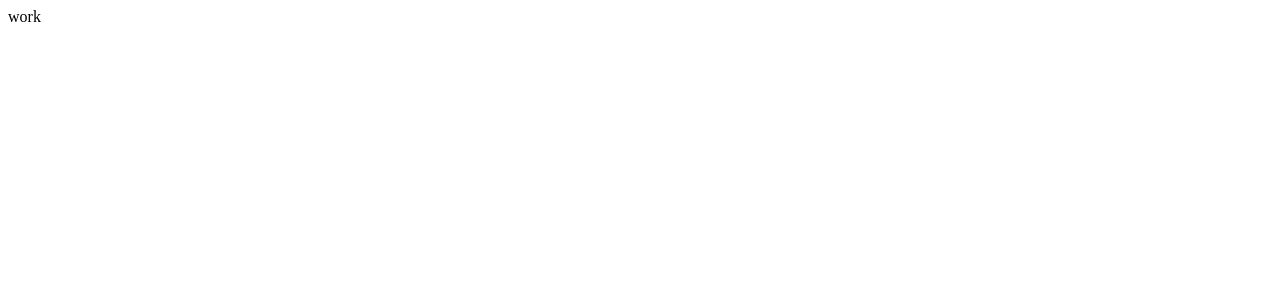
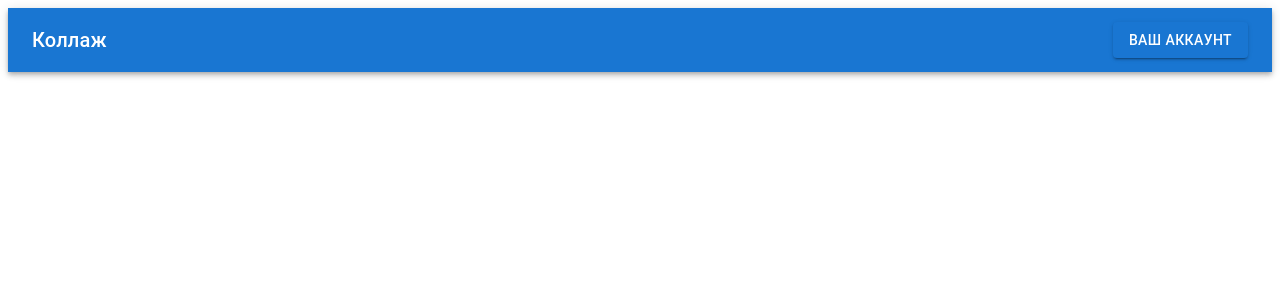
Before and after one commit to vadim36/TulaHack23-2-, a React (Create React App) app: page / in a window 1280 px wide. Shown: the top 300 px of the page. Built offline with nearby package versions, Linux system fonts and the light colour scheme.

Commit message:
made header

```diff
--- a/package.json
+++ b/package.json
@@ -3,6 +3,10 @@
   "version": "0.1.0",
   "private": true,
   "dependencies": {
+    "@emotion/react": "^11.11.1",
+    "@emotion/styled": "^11.11.0",
+    "@mui/icons-material": "^5.14.14",
+    "@mui/material": "^5.14.14",
     "@testing-library/jest-dom": "^5.17.0",
     "@testing-library/react": "^13.4.0",
     "@testing-library/user-event": "^13.5.0",
--- a/src/App.js
+++ b/src/App.js
@@ -1,9 +1,13 @@
-import React from 'react'
+import React, {useState} from 'react'
+import Header from './components/Header/Header';
+import ChatsPanel from './components/ChatsPanel/ChatsPanel';
 
 function App() {
+  const [auth, setAuth] = useState(true);
+
   return (
     <div id="App">
-      work
+      <Header auth={auth}/>
     </div>
   );
 }
--- /dev/null
+++ b/src/components/Header/Header.jsx
@@ -0,0 +1,30 @@
+import React from 'react'
+import AppBar from '@mui/material/AppBar';
+import { IconButton, Toolbar, Typography, Button } from '@mui/material';
+import { Link } from 'react-router-dom';
+
+export default function Header({auth}) {
+    return (
+        <AppBar position='sticky'>
+            <Toolbar>
+                <Typography variant="h6" sx={{ flexGrow: 1 }}>
+                    Коллаж
+                </Typography>
+
+                {auth
+                    ? <Button variant="contained">
+                        <Link to="/account" style={{all: "unset"}}>Ваш аккаунт</Link>
+                    </Button>
+                   : <form name="registerForm">
+                        <Button variant="contained">
+                            <Link to="/log" style={{all: "unset"}}>Войти</Link>
+                        </Button>
+                        <Button variant="contained">
+                            <Link to="/reg" style={{all: "unset"}}>Зарегистрироваться</Link>
+                        </Button>
+                     </form>
+                }
+            </Toolbar>
+        </AppBar>
+    )
+}
--- a/src/index.js
+++ b/src/index.js
@@ -1,10 +1,13 @@
 import React from 'react';
 import ReactDOM from 'react-dom/client';
 import App from './App';
+import { BrowserRouter } from 'react-router-dom';
 
 const root = ReactDOM.createRoot(document.getElementById('root'));
 root.render(
   <React.StrictMode>
-    <App />
+    <BrowserRouter>
+      <App />
+    </BrowserRouter>
   </React.StrictMode>
 );
```
Also changed, not shown: 1 other file (tests, documents, lock files or other folders).
